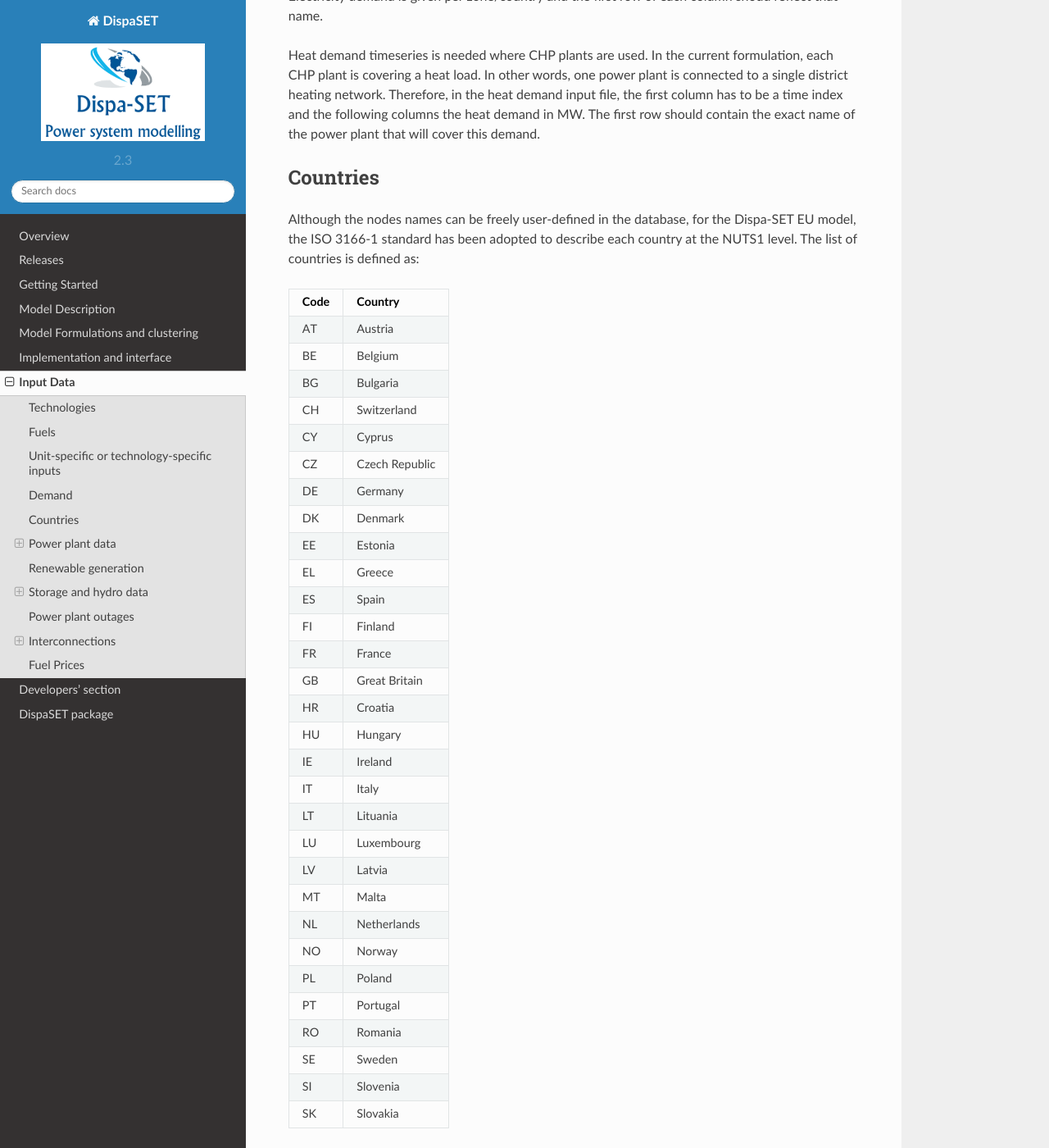
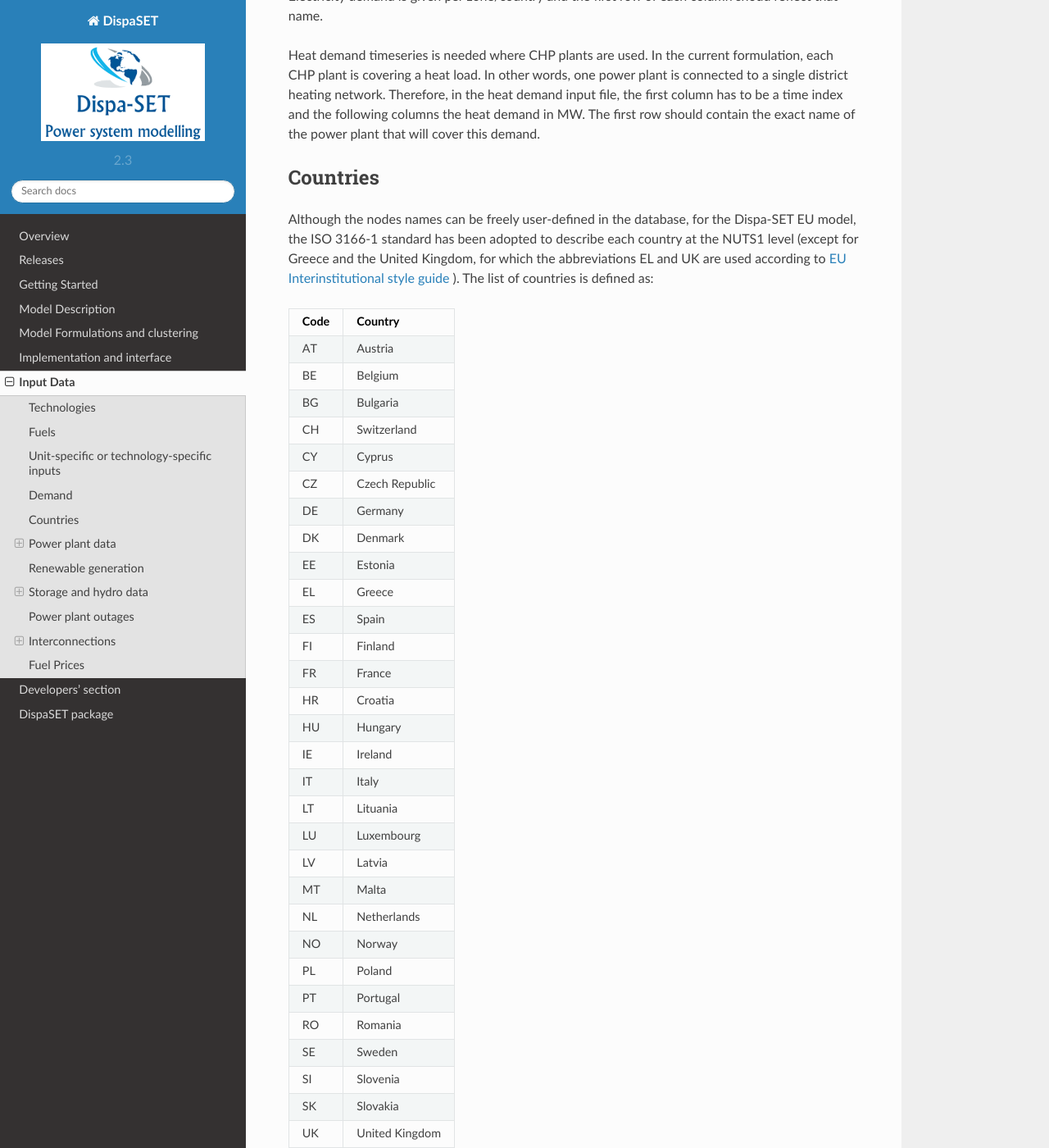
Before and after one commit to energy-modelling-toolkit/Dispa-SET, a Sphinx documentation site: the page built from Docs/data.rst, in a window 1280 px wide and 1400 px high, scrolled down 2796 px. Shown: the whole window at 82% size. Built offline with Sphinx 7.4.7 and the Read the Docs theme 2.0.0, drawn with Linux system fonts in a browser that asks for light colours; the version number is read from the project's files by our own code; some of the changed text lies outside the part shown.

Commit message:
[DOCS] country codes clarification

```diff
--- a/Docs/data.rst
+++ b/Docs/data.rst
@@ -99,7 +99,7 @@ Heat demand timeseries is needed where CHP plants are used. In the current formu
 
 Countries
 ---------
-Although the nodes names can be freely user-defined in the database, for the Dispa-SET EU model, the ISO 3166-1 standard has been adopted to describe each country at the NUTS1 level. The list of countries is defined as:
+Although the nodes names can be freely user-defined in the database, for the Dispa-SET EU model, the ISO 3166-1 standard has been adopted to describe each country at the NUTS1 level (except for Greece and the United Kingdom, for which the abbreviations EL and UK are used according to `EU Interinstitutional style guide <http://publications.europa.eu/code/pdf/370000en.htm>`_ ). The list of countries is defined as:
 
 ======= =======
 Code	Country
@@ -117,7 +117,6 @@ EL	Greece
 ES	Spain
 FI	Finland
 FR	France
-GB	Great Britain
 HR	Croatia
 HU	Hungary
 IE	Ireland
@@ -134,9 +133,9 @@ RO	Romania
 SE	Sweden
 SI	Slovenia
 SK	Slovakia
+UK      United Kingdom
 ======= =======
 
-It should be noted that 'UK' (United Kingdom) has been replaced by 'GB' (Great Britain) in this list, i.e. northern Ireland is not considered and is instead included within the 'IE' node.
 
 Power plant data
 ----------------
```
